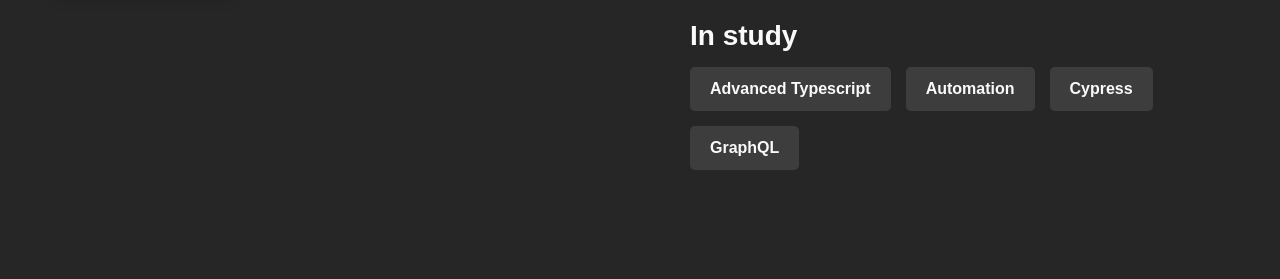
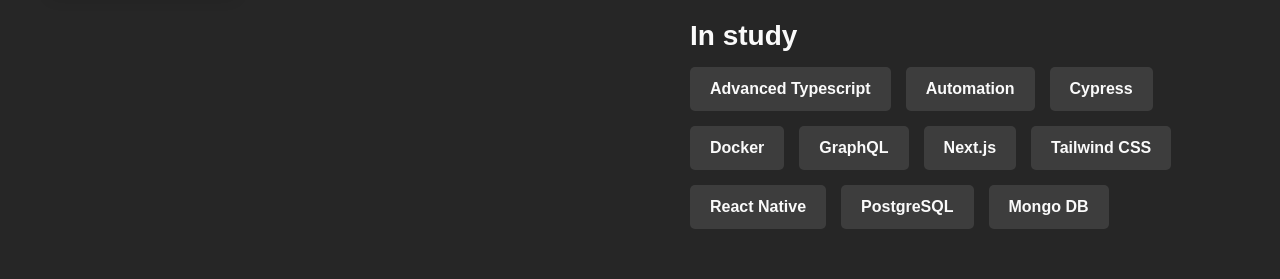
Before and after one commit to trepegorka/portfolio, a React (Vite) app: page / in a window 1280 px wide. Shown: the part 1632-1911 px from the top of the page. Built offline with nearby package versions, Linux system fonts and the light colour scheme; a web font is replaced by a local one.

Commit message:
Skillset added

```diff
--- a/src/widgets/AboutSection/AboutContentSkills/AboutContentSkills.tsx
+++ b/src/widgets/AboutSection/AboutContentSkills/AboutContentSkills.tsx
@@ -43,7 +43,13 @@
                 <SkillContainer>Advanced Typescript</SkillContainer>
                 <SkillContainer>Automation</SkillContainer>
                 <SkillContainer>Cypress</SkillContainer>
+                <SkillContainer>Docker</SkillContainer>
                 <SkillContainer>GraphQL</SkillContainer>
+                <SkillContainer>Next.js</SkillContainer>
+                <SkillContainer>Tailwind CSS</SkillContainer>
+                <SkillContainer>React Native</SkillContainer>
+                <SkillContainer>PostgreSQL</SkillContainer>
+                <SkillContainer>Mongo DB</SkillContainer>
             </div>
         </div>
     );
```
